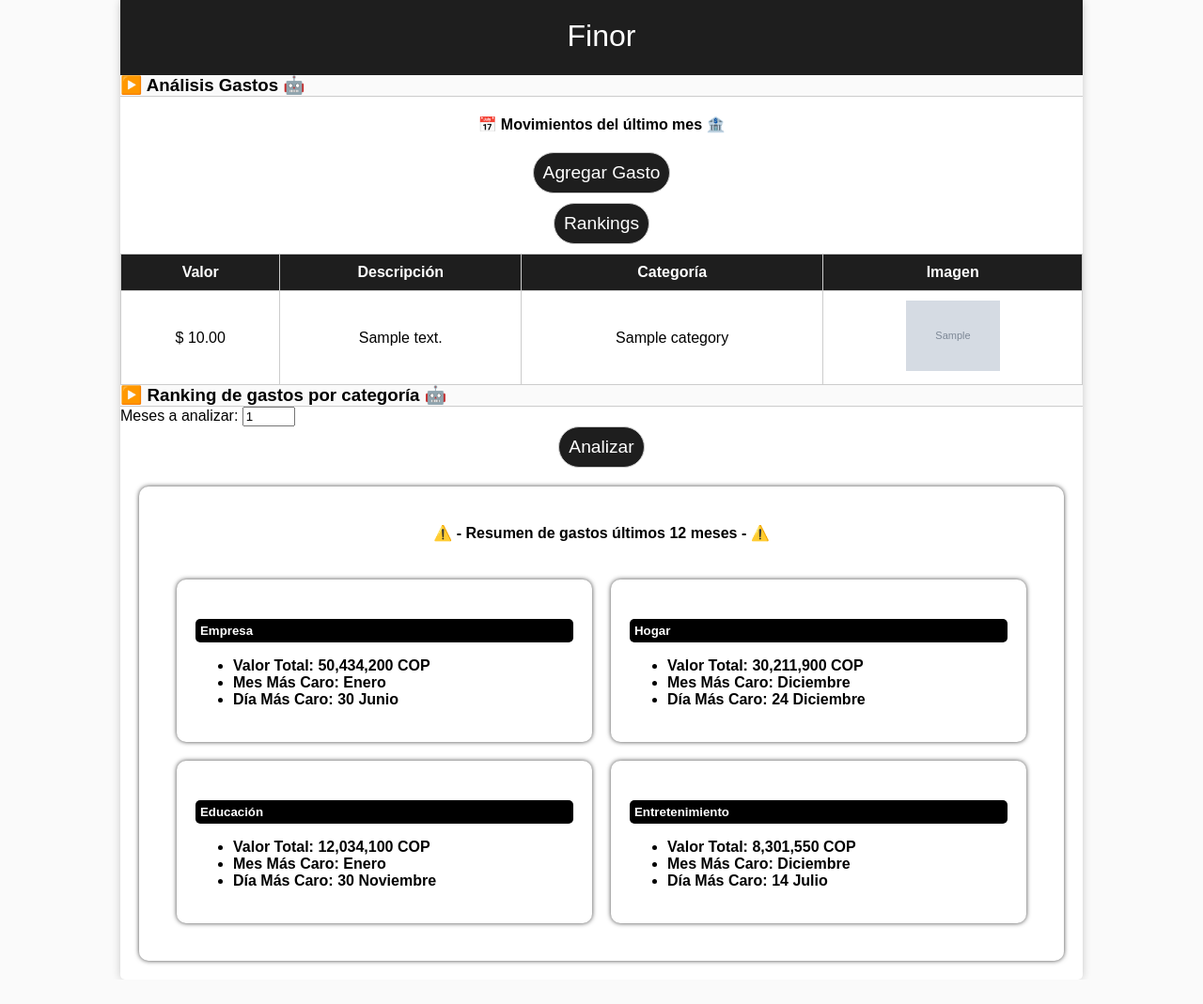
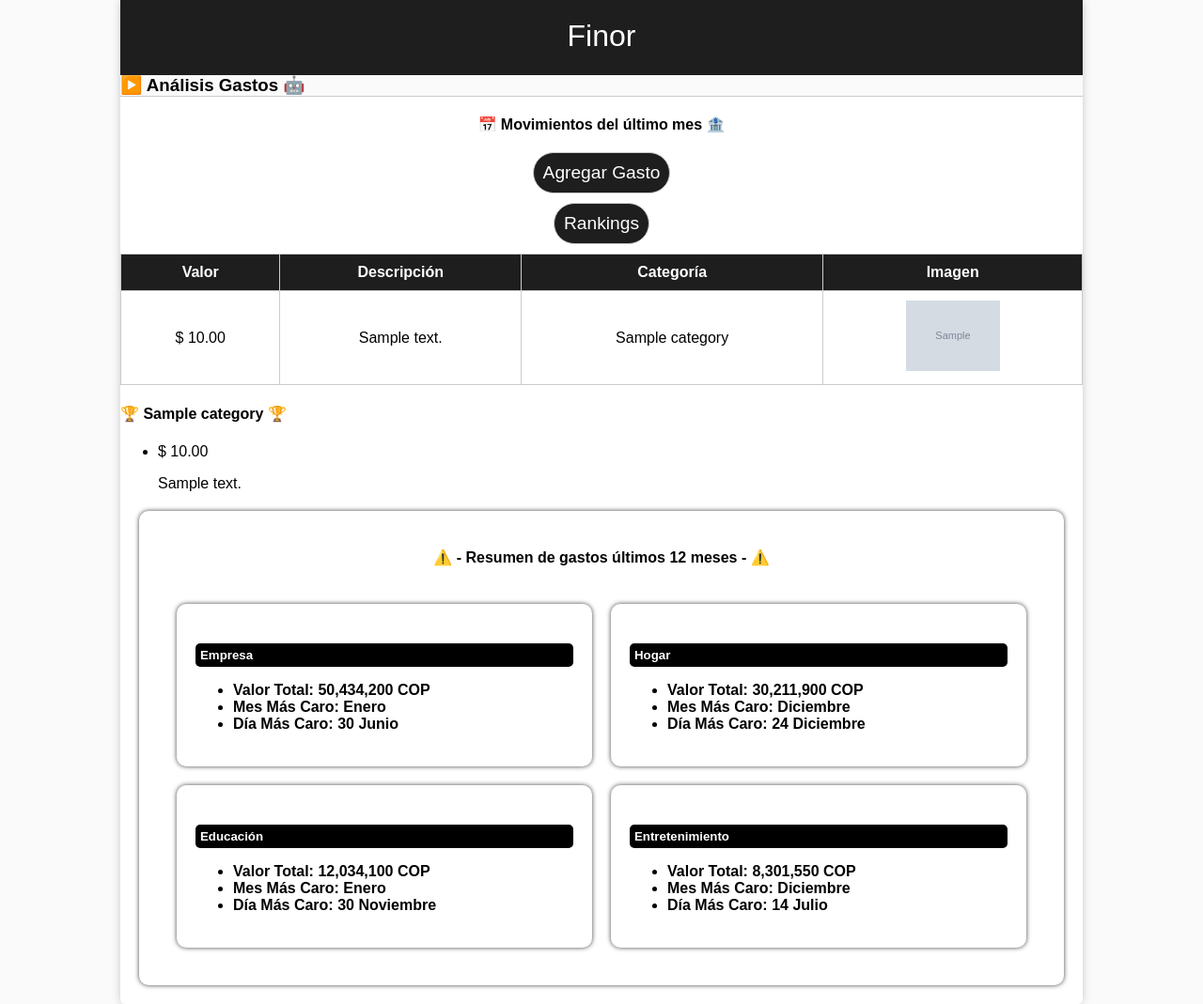
Before and after one commit to esteventorr/finor_web_app, a Django app: template control_finanzas/templates/control_finanzas/analisis-gastos.html in a window 1280 px wide. Shown: the whole page at 94% size. Before the commit the page ends 1043 px from the top, so only its background shows below. Run offline with Django 4.2, Linux system fonts and the light colour scheme; the template is opened without the code that fills it: most values are stand-ins (such as "Sample title", 1, 10 or a date in 2020); grey boxes marked "Sample" are stand-in pictures.

Commit message:
ticket dj-06 resolved rankings expenses done

```diff
--- a/control_finanzas/templates/control_finanzas/analisis-gastos.html
+++ b/control_finanzas/templates/control_finanzas/analisis-gastos.html
@@ -12,7 +12,7 @@
     {% include "control_finanzas/components/expenses-table.html" %}
   </div>
 
-  <div class = "ranking-gastos">
+  <div id = "rankings" class = "ranking-gastos">
     {% include "control_finanzas/components/expenses-ranking.html" %}
   </div>
 
--- a/control_finanzas/templates/control_finanzas/components/expenses-ranking.html
+++ b/control_finanzas/templates/control_finanzas/components/expenses-ranking.html
@@ -50,14 +50,18 @@
       </div>
     </div>
   </div>-->
-
-{% block content %}
-  <div class="expenses-ranking">
-    <h3 class="title">▶️ Ranking de gastos por categoría 🤖</h3>
-    <form method="get">
-      <label for="meses">Meses a analizar:</label>
-      <input type="number" id="meses" name="meses" min="1" max="12" value="1">
-      <button type="submit">Analizar</button>
-    </form>
-  </div>
-{% endblock %}
+  {% block content %}
+  {% for category, top_expenses in rankings %}
+    <div class="ranking-categoria">
+        <h4>🏆 {{ category }} 🏆</h4>
+        <ul>
+        {% for expense in top_expenses %}
+            <li>
+                <p class="expense-value">$ {{ expense.value|floatformat:2 }}</p>
+                <p class="expense-description">{{ expense.description }}</p>
+            </li>
+        {% endfor %}
+        </ul>
+    </div>
+    {% endfor %}
+  {% endblock %}
```
Also changed, not shown: control_finanzas/api.py (+4 -4 lines), control_finanzas/views.py (+13 -2 lines).
